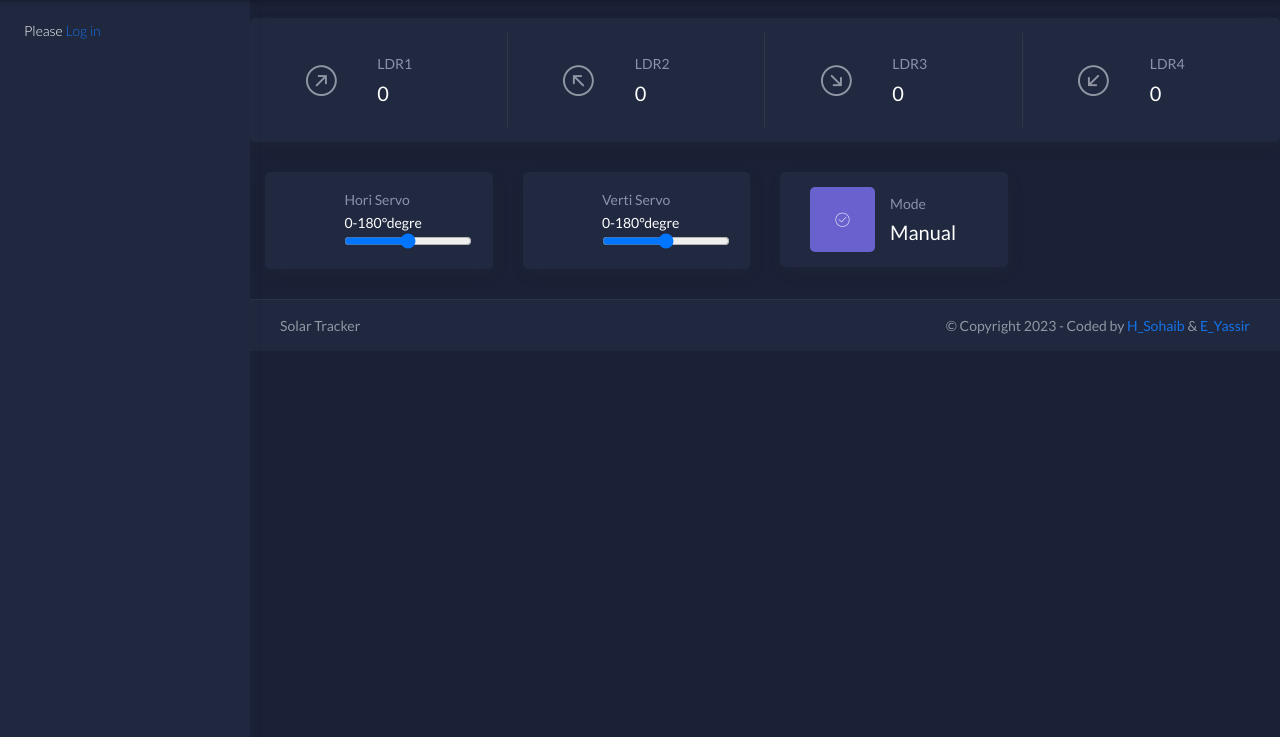
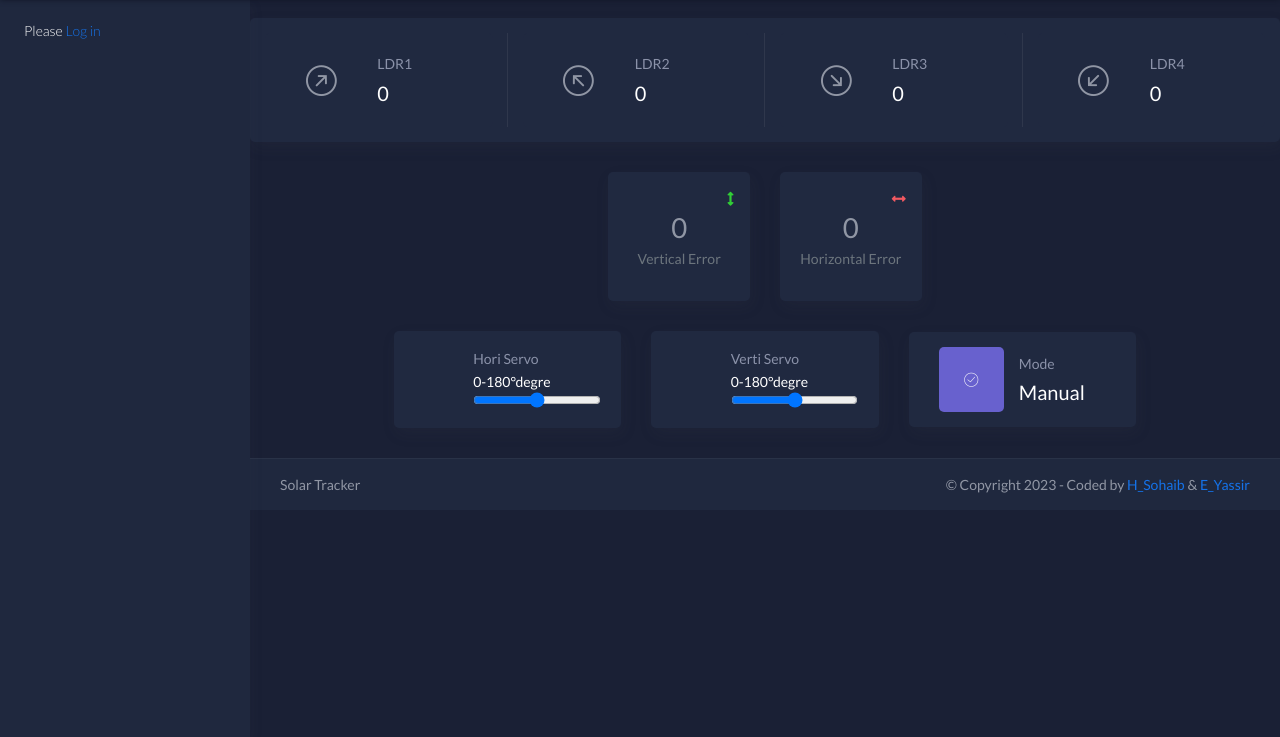
Before and after one commit to H-sohaib/PFESolarTrackerDashboard, a Flask app: template SolarTracker/templates/home/index.html in a window 1280 px wide. Shown: the part 62-799 px from the top of the page. Run offline with Flask 3, Linux system fonts and the light colour scheme; the template is opened without the code that fills it, so the values that code supplies are empty; some libraries are stand-ins or nearby versions.

Commit message:
add card for show the position error

```diff
--- a/SolarTracker/static/assets/js/main.js
+++ b/SolarTracker/static/assets/js/main.js
@@ -92,6 +92,7 @@ window.onload = () => {
 }
 
 // update and show the LDR Recordes
+let moyennIndicators = document.querySelectorAll(".moyenne")
 let values = document.querySelectorAll(".ldr-value");
 let interval = 1000;
 setInterval(() => {
@@ -111,6 +112,13 @@ setInterval(() => {
       values[1].innerHTML = data.ldrtl;
       values[2].innerHTML = data.ldrbr;
       values[3].innerHTML = data.ldrbl;
+      let left = (data.ldrtl + data.ldrbl) / 2;
+      let right = (data.ldrtr + data.ldrbr) / 2;
+      let top = (data.ldrtr + data.ldrtl) / 2;
+      let bottom = (data.ldrbr + data.ldrbl) / 2;
+      moyennIndicators[0].innerHTML = top - bottom;
+      moyennIndicators[1].innerHTML = right - left;
+
     })
   })
   // end fitch
--- a/SolarTracker/templates/home/index.html
+++ b/SolarTracker/templates/home/index.html
@@ -5,6 +5,16 @@
 <!-- Specific Page CSS goes HERE  -->
 {% block stylesheets %}
 <style>
+	#servo {
+		flex-wrap: nowrap;
+		align-items: center;
+		justify-content: center;
+	}
+
+	#moyenne {
+		justify-content: center;
+	}
+
 	.rotate-icone {
 		transform: rotateZ(45deg);
 	}
@@ -98,8 +108,37 @@
 
 </div>
 <!-- end 4 LDR Values -->
+<!-- start Myenne value of top and down -->
+<div id="moyenne" class="row">
+
+	<div class="col-6 col-sm-4 col-lg-2">
+		<div class="card">
+			<div class="card-body p-3 text-center">
+				<div class="text-right text-success">
+					<i class="fas fa-arrows-alt-v"></i>
+				</div>
+				<div class="h1 m-0 moyenne"> 0 </div>
+				<div class="text-muted mb-3">Vertical Error</div>
+			</div>
+		</div>
+	</div>
+	<!-- ************ -->
+	<div class="col-6 col-sm-4 col-lg-2">
+		<div class="card">
+			<div class="card-body p-3 text-center">
+				<div class="text-right text-danger">
+					<i class="fas fa-arrows-alt-h"></i>
+				</div>
+				<div class="h1 m-0 moyenne">0</div>
+				<div class="text-muted mb-3">Horizontal Error</div>
+			</div>
+		</div>
+	</div>
+
+</div>
+<!-- start Myenne value of top and down -->
 <!-- 2 card for state of servo motor  -->
-<div class="row">
+<div id="servo" class="row">
 	<div class="col-sm-6 col-md-3">
 		<div class="card card-stats card-round">
 			<div class="card-body ">
```
Also changed, not shown: SolarTracker/templates/home/tables-data.html (+7 -1 lines).
